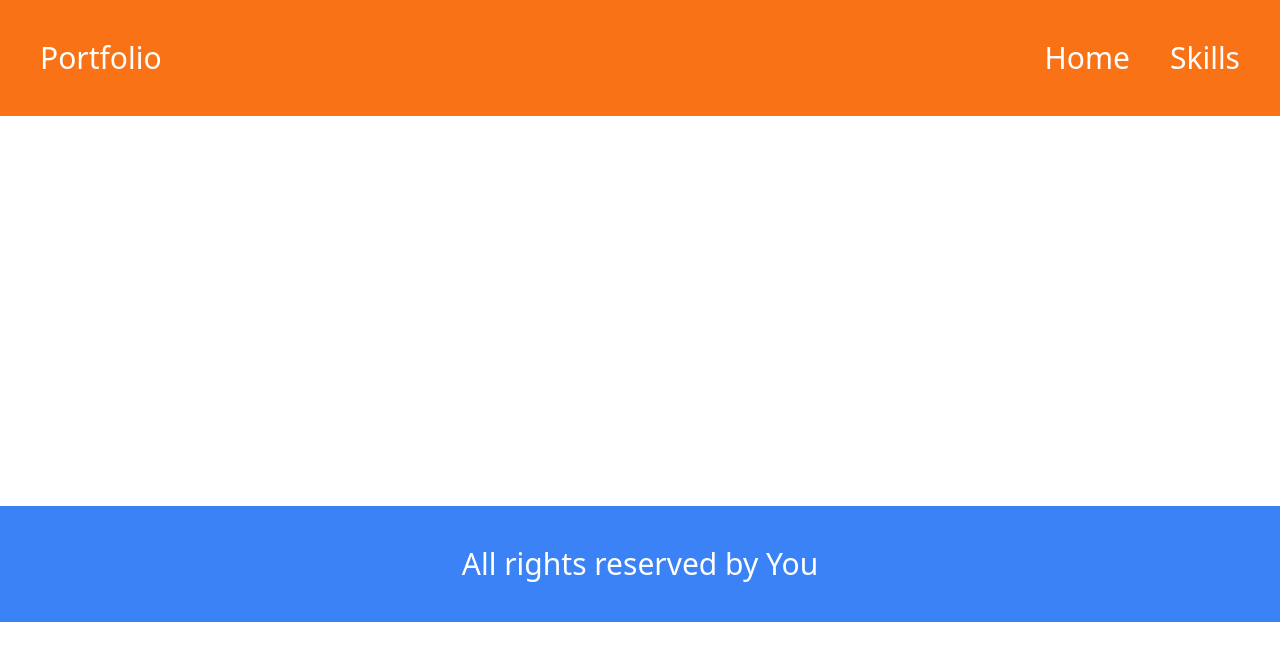
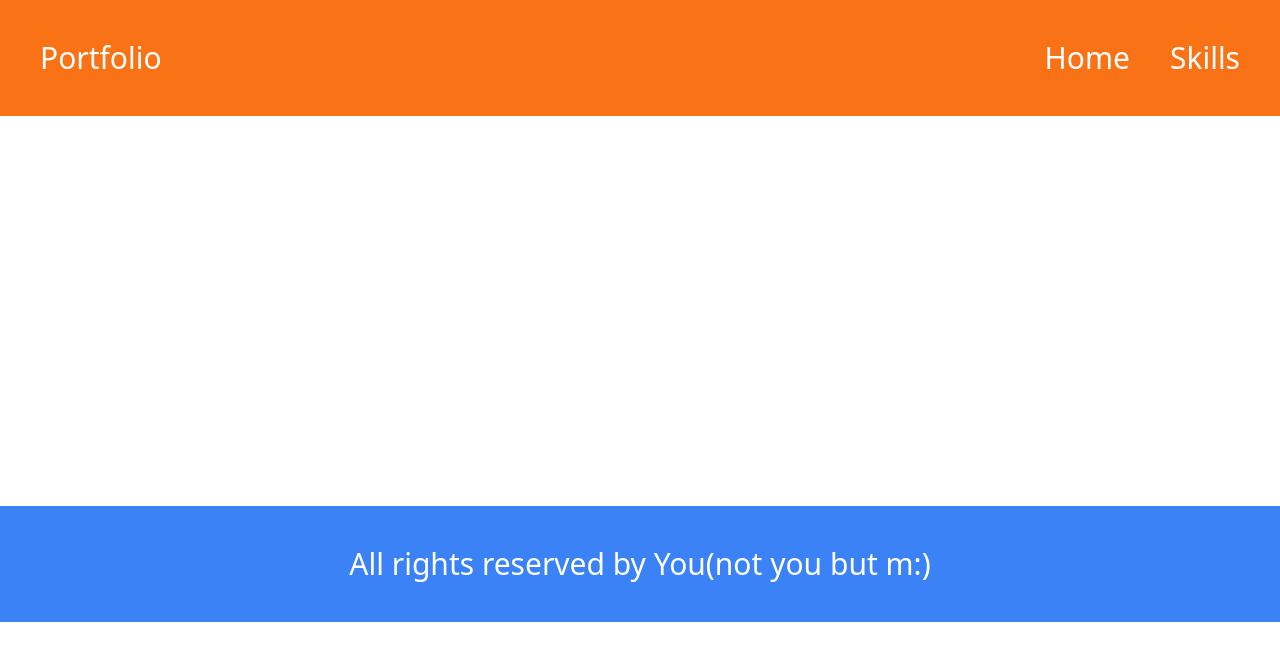
Before and after one commit to Mohamedali678/tailwind-portfolio2, a plain HTML site: page index.html in a window 1280 px wide. Drawn offline with nearby package versions, Linux system fonts and the light colour scheme.

Commit message:
footerka wax ku daray

```diff
--- a/index.html
+++ b/index.html
@@ -16,7 +16,7 @@
 
 
     <div class="bg-blue-500 text-3xl text-center text-white p-10 mt-[390px]">
-        <h1>All rights reserved by You</h1>
+        <h1>All rights reserved by You(not you but m:)</h1>
     </div>
 
 </body>
```
